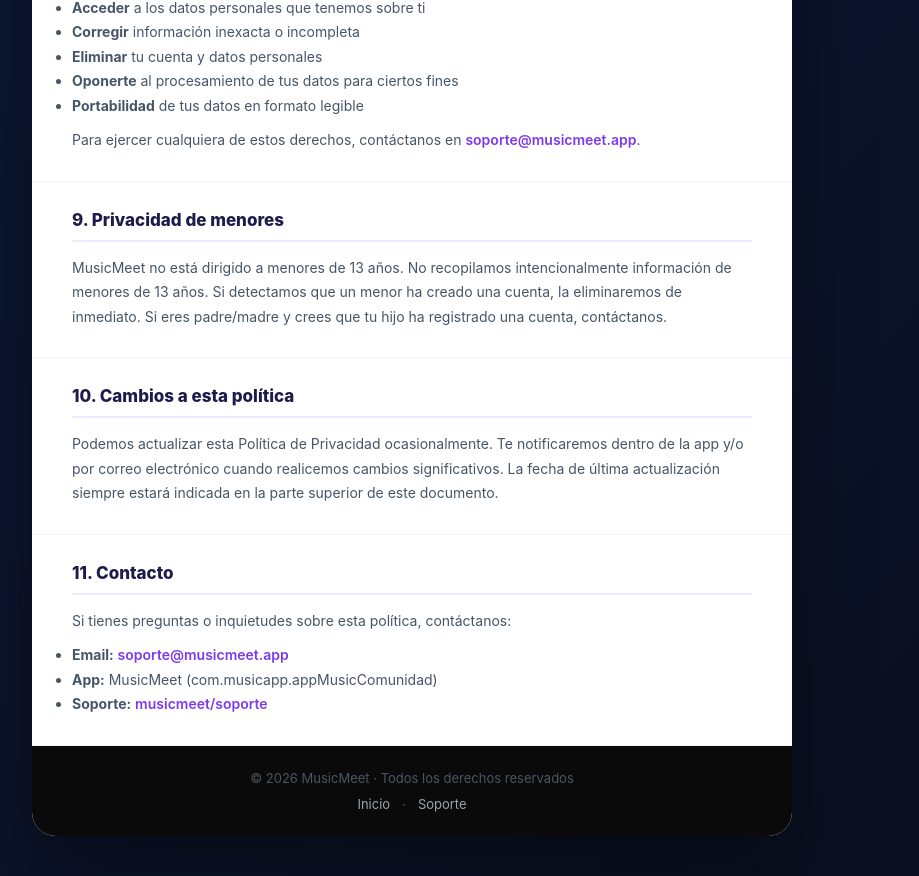
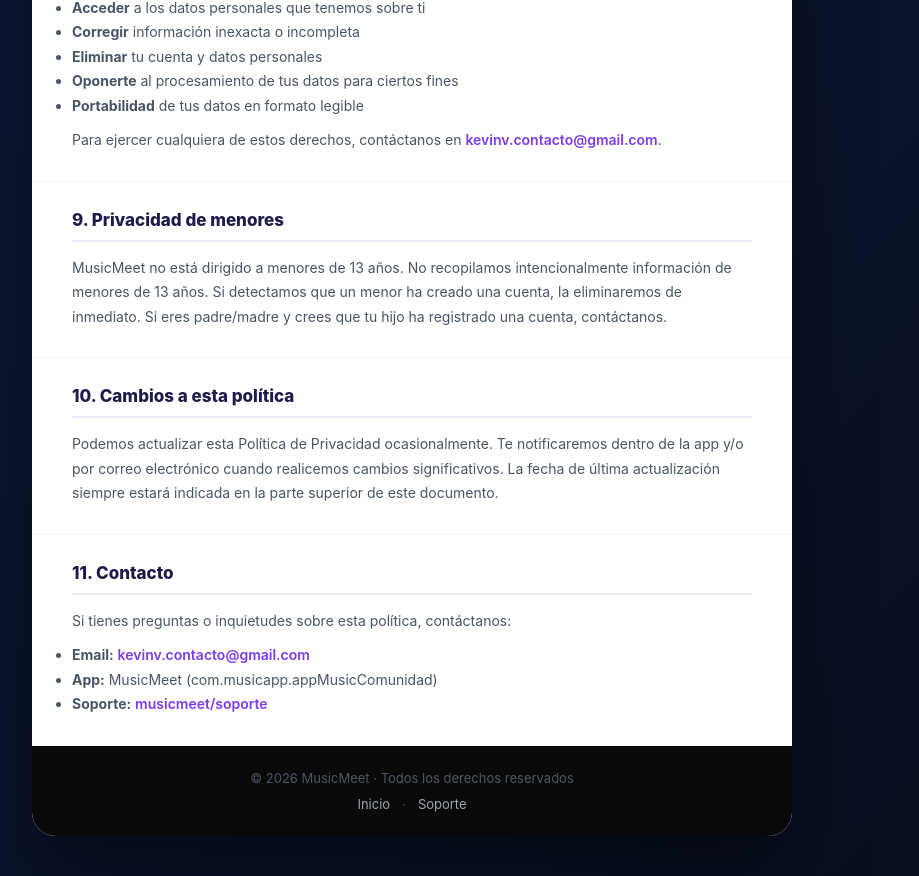
Before and after one commit to KevinHdezVaz/Juegalo-api, a Next.js app: page /musicmeet/privacidad in a window 1280 px wide. Shown: the part 2672-3548 px from the top of the page, without its empty margins (228-1147 px from the left). Built offline with nearby package versions, Linux system fonts and the light colour scheme.

Commit message:
fix: update support email to kevinv.contacto@gmail.com

```diff
--- a/app/musicmeet/privacidad/page.tsx
+++ b/app/musicmeet/privacidad/page.tsx
@@ -5,7 +5,7 @@ export const metadata = {
 
 const LAST_UPDATED = '26 de abril de 2025';
 const APP_NAME = 'MusicMeet';
-const CONTACT = 'soporte@musicmeet.app';
+const CONTACT = 'kevinv.contacto@gmail.com';
 const BUNDLE_ID = 'com.musicapp.appMusicComunidad';
 
 export default function Privacidad() {
--- a/app/musicmeet/soporte/page.tsx
+++ b/app/musicmeet/soporte/page.tsx
@@ -4,7 +4,7 @@ export const metadata = {
     'Centro de ayuda de MusicMeet. Preguntas frecuentes y contacto con el equipo de soporte.',
 };
 
-const SUPPORT_EMAIL = 'soporte@musicmeet.app';
+const SUPPORT_EMAIL = 'kevinv.contacto@gmail.com';
 const APP_NAME = 'MusicMeet';
 
 export default function Soporte() {
```
